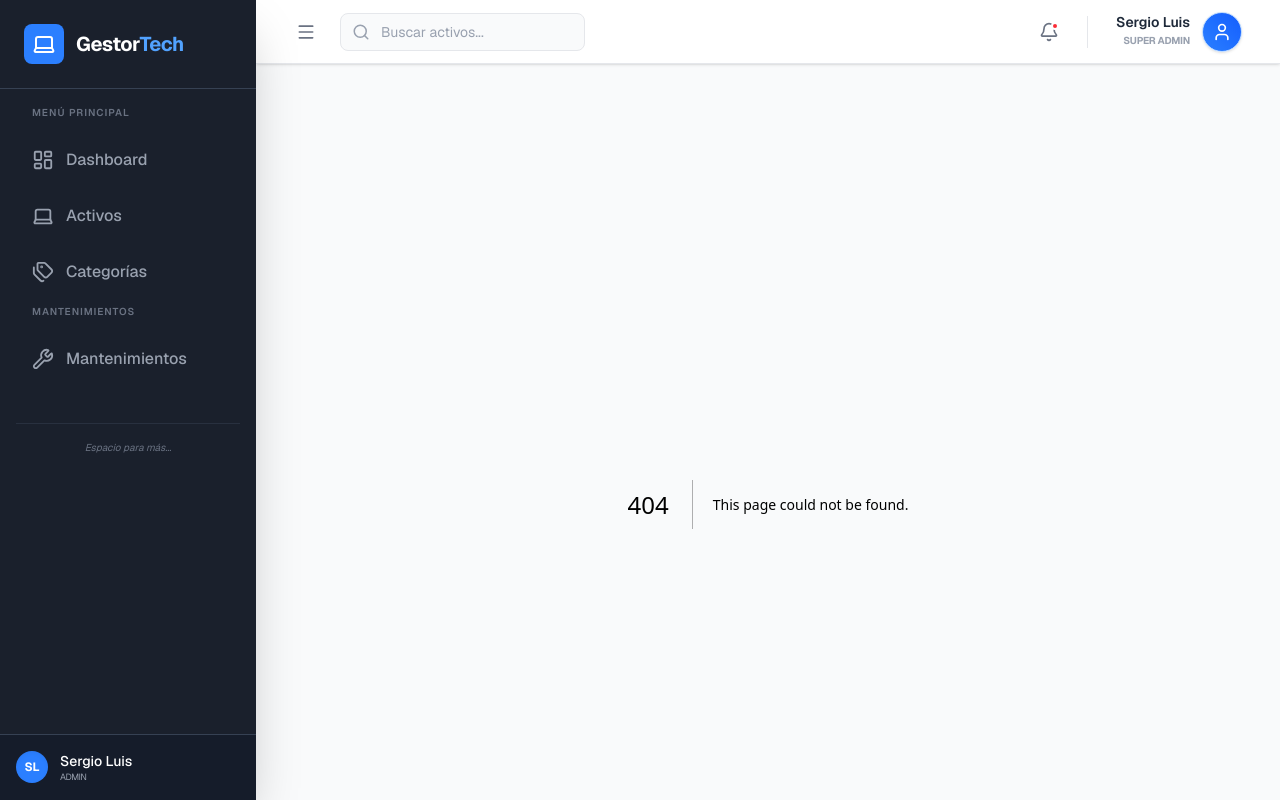
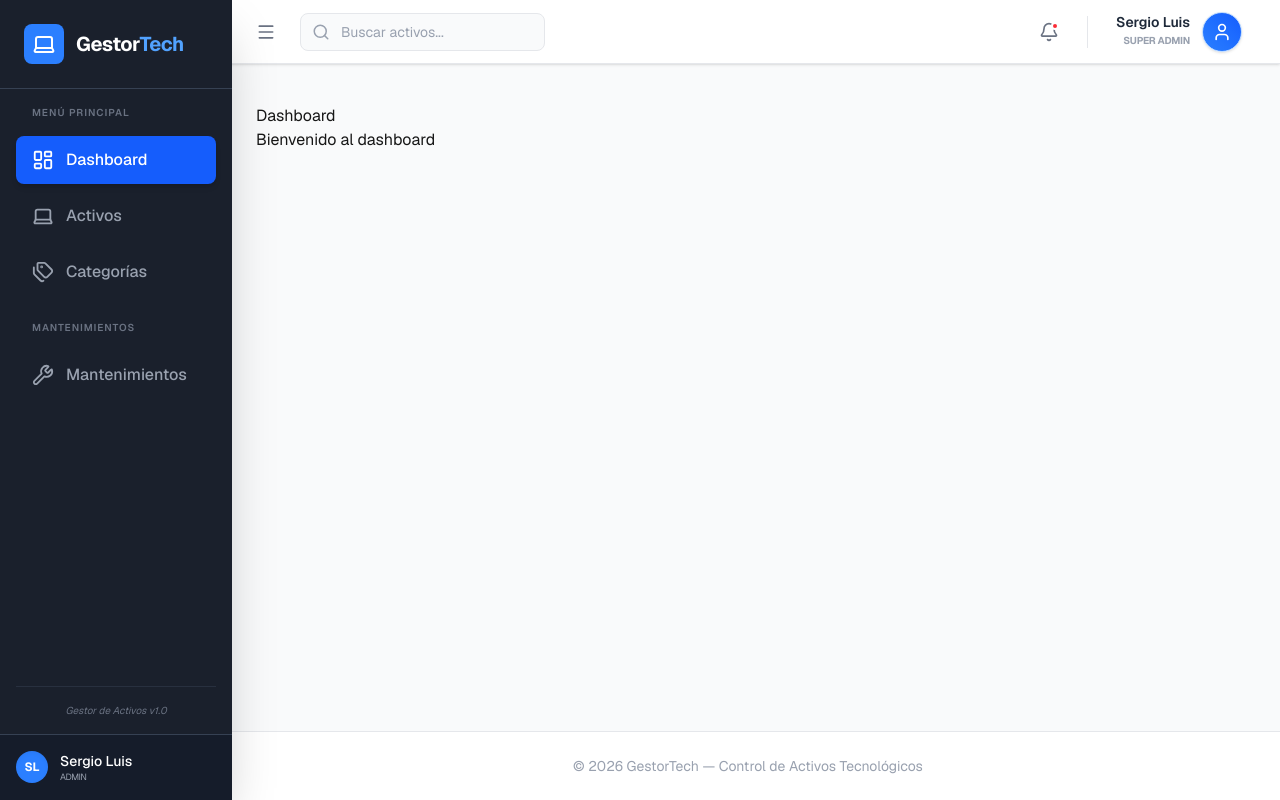
Before and after one commit to SergioEscalonaB/gestor_tecnologico, a Next.js app: page /dashboard in a window 1280 px wide. Before the commit this address had no page. Shown: the top 800 px of the page. Built offline with nearby package versions, Linux system fonts and the light colour scheme.

Commit message:
Mejorando sidebar

```diff
--- /dev/null
+++ b/app/dashboard/page.tsx
@@ -0,0 +1,9 @@
+
+export default function DashboardPage() {
+  return (
+    <div>
+      <h1>Dashboard</h1>
+      <p>Bienvenido al dashboard</p>
+    </div>
+  );
+}
--- a/app/globals.css
+++ b/app/globals.css
@@ -16,6 +16,7 @@ body {
 /* Custom Scrollbar */
 ::-webkit-scrollbar {
   width: 5px;
+  height: 5px;
 }
 
 ::-webkit-scrollbar-track {
--- a/components/LayoutWrapper.tsx
+++ b/components/LayoutWrapper.tsx
@@ -20,10 +20,10 @@ export const LayoutWrapper = ({ children }: { children: React.ReactNode }) => {
       {/* Sidebar */}
       <Sidebar isCollapsed={isCollapsed} toggleSidebar={toggleSidebar} />
 
-      {/* Area de contenido principal */}
+      {/* Area de contenido principal - tamaño*/}
       <div
         className={`flex-1 flex flex-col transition-all duration-300 ease-in-out ${
-          isCollapsed ? "lg:ml-20" : "lg:ml-64"
+          isCollapsed ? "lg:ml-10" : "lg:ml-54"
         }`}
       >
         {/* Navbar */}
--- a/components/Sidebar.tsx
+++ b/components/Sidebar.tsx
@@ -25,11 +25,11 @@ interface SidebarItemProps {
 const SidebarItem = ({ href, icon, label, active, isCollapsed }: SidebarItemProps) => (
   <Link
     href={href}
-    className={`flex items-center gap-3 px-4 py-3 rounded-lg transition-all duration-200 relative group ${
+    className={`flex items-center ${isCollapsed ? "justify-center px-0" : "px-4 gap-3"} py-3 rounded-lg transition-all duration-200 relative group ${
       active
         ? "bg-blue-600 text-white shadow-md"
         : "text-gray-400 hover:bg-gray-800 hover:text-white"
-    } ${isCollapsed ? "justify-center px-2" : ""}`}
+    }`}
   >
     <div className="shrink-0">{icon}</div>
 
@@ -42,8 +42,6 @@ const SidebarItem = ({ href, icon, label, active, isCollapsed }: SidebarItemProp
       /* Etiqueta desplegable al pasar el cursor cuando está contraído */
       <span className="absolute left-full ml-4 px-3 py-2 bg-gray-900 text-white text-xs font-semibold rounded-md opacity-0 invisible group-hover:opacity-100 group-hover:visible transition-all duration-200 whitespace-nowrap z-[100] shadow-xl border border-gray-700">
         {label}
-        {/* Flecha del triángulo para el flyout */}
-        <div className="absolute top-1/2 -left-1 -translate-y-1/2 w-2 h-2 bg-gray-900 rotate-45 border-l border-b border-gray-700"></div>
       </span>
     )}
   </Link>
@@ -56,12 +54,12 @@ interface SidebarProps {
 }
 
 // Componente Sidebar
-export const Sidebar = ({ isCollapsed }: SidebarProps) => {
+export const Sidebar = ({ isCollapsed, toggleSidebar }: SidebarProps) => {
   const pathname = usePathname();
   const [isMobileOpen, setIsMobileOpen] = React.useState(false);
 
   const menuItems = [
-    { href: "/", icon: <LayoutDashboard size={22} />, label: "Dashboard", section: "principal" },
+    { href: "/dashboard", icon: <LayoutDashboard size={22} />, label: "Dashboard", section: "principal" },
     { href: "/activos", icon: <Laptop size={22} />, label: "Activos", section: "principal" },
     { href: "/categorias", icon: <Tags size={22} />, label: "Categorías", section: "principal" },
     { href: "/mantenimientos", icon: <Wrench size={22} />, label: "Mantenimientos", section: "mantenimiento" }
@@ -70,16 +68,16 @@ export const Sidebar = ({ isCollapsed }: SidebarProps) => {
 
   return (
     <>
-      {/* Contenedor del sidebar */}
+      {/* Contenedor del sidebar - tamaño*/}
       <aside
         className={`fixed inset-y-0 left-0 z-40 bg-[#1a202c] shadow-2xl transition-all duration-300 ease-in-out lg:translate-x-0 ${
           isMobileOpen ? "translate-x-0" : "-translate-x-full lg:translate-x-0"
-        } ${isCollapsed ? "w-20" : "w-64"}`}
+        } ${isCollapsed ? "w-14" : "w-[14.5rem]"}`}
       >
         <div className="flex flex-col h-full relative">
 
           {/* Logo / Brand */}
-          <div className={`p-6 border-b border-gray-700 flex items-center ${isCollapsed ? "justify-center px-2" : "gap-3"}`}>
+          <div className={`border-b border-gray-700 flex items-center ${isCollapsed ? "justify-center py-6 px-0" : "p-6 gap-3"}`}>
             <Link href="/" className="flex items-center gap-3">
               <div className="bg-blue-500 p-2 rounded-lg shrink-0">
                 <Laptop className="text-white" size={24} />
@@ -93,7 +91,7 @@ export const Sidebar = ({ isCollapsed }: SidebarProps) => {
           </div>
 
           {/* Barra de navegación Menu principal */}
-          <nav className="flex-1 overflow-y-auto p-4 space-y-2">
+          <nav className={`flex-1 overflow-y-auto overflow-x-hidden ${isCollapsed ? "p-1" : "p-4"} space-y-2 flex flex-col`}>
             {!isCollapsed && (
               <div className="text-[10px] font-semibold text-gray-500 uppercase tracking-widest mb-4 px-4">
                 Menú Principal
@@ -111,7 +109,7 @@ export const Sidebar = ({ isCollapsed }: SidebarProps) => {
 
             {/* Barra de navegación Mantenimientos */}
             {!isCollapsed && (
-              <div className="text-[10px] font-semibold text-gray-500 uppercase tracking-widest mb-4 px-4">
+              <div className="text-[10px] font-semibold text-gray-500 uppercase tracking-widest my-4 px-4">
                 Mantenimientos
               </div>
             )}
@@ -126,10 +124,10 @@ export const Sidebar = ({ isCollapsed }: SidebarProps) => {
             ))}
 
             {/* Añadir otras secciones*/}
-            <div className="pt-4">
+            <div className="pt-4 mt-auto">
               <div className="border-t border-gray-700 my-4 opacity-50"></div>
               {!isCollapsed && (
-                <p className="text-[10px] text-gray-500 italic px-4 text-center">Espacio para más...</p>
+                <p className="text-[10px] text-gray-500 italic px-4 text-center">Gestor de Activos v1.0</p>
               )}
             </div>
           </nav>
@@ -148,14 +146,6 @@ export const Sidebar = ({ isCollapsed }: SidebarProps) => {
           </div>
         </div>
       </aside>
-
-      {/* Overlay móvil */}
-      {isMobileOpen && (
-        <div
-          className="lg:hidden fixed inset-0 bg-black/60 backdrop-blur-sm z-30 transition-opacity"
-          onClick={() => setIsMobileOpen(false)}
-        />
-      )}
     </>
   );
 };
```
